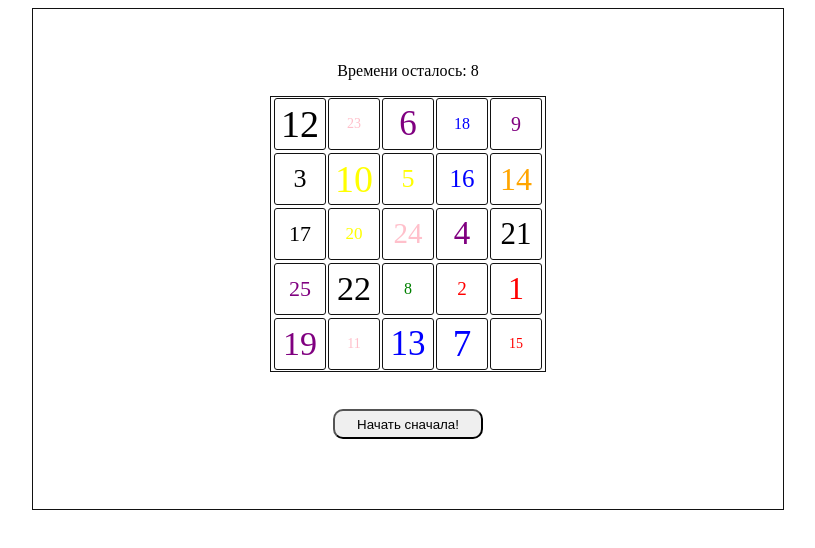
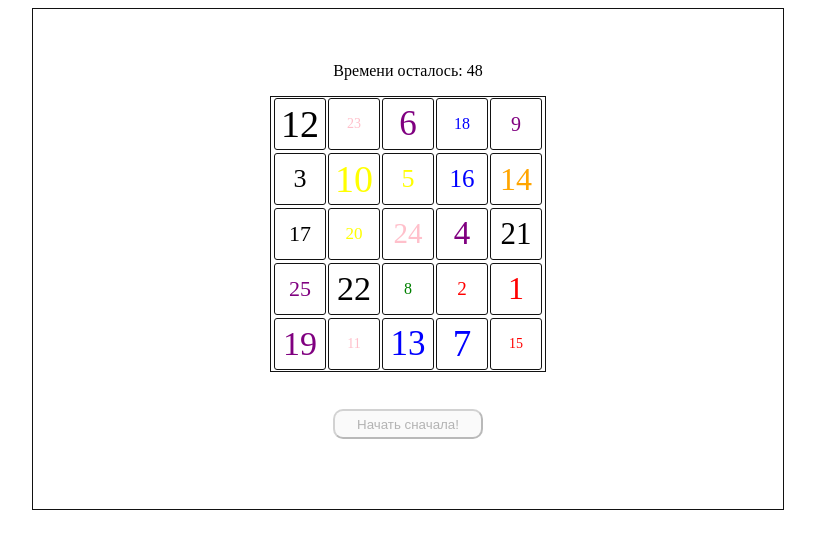
Before and after one commit to Dolzhikov98/Learning-js, a plain HTML site: page index.html in a window 1280 px wide. Both pictures are taken after a click on the button "Начать сначала!". Shown: the whole page, without its empty margins (232-1047 px from the left). Drawn offline with Linux system fonts and the light colour scheme.

Commit message:
Debug timer

```diff
--- a/index.js
+++ b/index.js
@@ -1,4 +1,5 @@
 const arr_color = ['red', 'yellow', 'green', 'orange', 'black', 'blue', 'purple', 'pink']
+const btn = document.getElementById('btn_start')
 window.onload = () => {
     let field_for_game = document.getElementById('field_for_game')
     for (let i = 0; i < 25; i++) {
@@ -10,7 +11,6 @@ window.onload = () => {
     }
     addNumber()
     process_game()
-}
 
     function addNumber() {
         let array_div = document.getElementsByClassName('game_block')
@@ -43,33 +43,34 @@ function process_game() {
         }
     }
 
-function checkWinner(count) {
+    const timer = function() {
+        btn.disabled = true
+        let timer_num = document.getElementById('timer')
+        let count = 50
+        timer_num.innerHTML = `Времени осталось: ${count}`
+
+        let interval = setInterval(() => {
+            if (count != 0) {
+                timer_num.innerHTML = `Времени осталось: ${--count }`
                 let array_div = document.getElementsByClassName('game_block')
                 for (let item of array_div) {
                     if (item.innerHTML == '25' && item.style.backgroundColor == 'red') {
                         let timer_num = document.getElementById('timer')
                         timer_num.innerHTML = 'Вы победили!'
+                        clearInterval(interval)
+                        btn.disabled = false
                     }
                 }
 
+            } else if (count == 0) {
+                timer_num.innerHTML = 'Вы проиграли!'
+                clearInterval(interval)
+                btn.disabled = false
+            }
+        }, 1000)
     }
 
-function timer() {
-    let timer_num = document.getElementById('timer')
-    let count = 10
-    timer_num.innerHTML = `Времени осталось: ${count}`
-    setInterval(() => {
-        if (count != 0) {
-            timer_num.innerHTML = `Времени осталось: ${--count }`
-            checkWinner(count)
-        } else if (count == 0) {
-            timer_num.innerHTML = 'Вы проиграли!'
-        }
-    }, 1000)
 
-}
-
-const btn = document.getElementById('btn_start')
     btn.addEventListener('click', () => {
         let array_div = document.getElementsByClassName('game_block')
         for (let item of array_div) {
@@ -80,5 +81,5 @@ btn.addEventListener('click', () => {
         }
         process_game()
         timer()
-
     })
+}
--- a/style.css
+++ b/style.css
@@ -40,12 +40,6 @@
     border-radius: 10px;
 }
 
-#btn_start:hover {
-    cursor: pointer;
-    background-color: rgb(177, 245, 196);
-    border-color: rgb(131, 245, 108);
-}
-
 .game_block {
     width: 50px;
     height: 50px;
```
Lines whose indentation alone changed are shown as unchanged.
